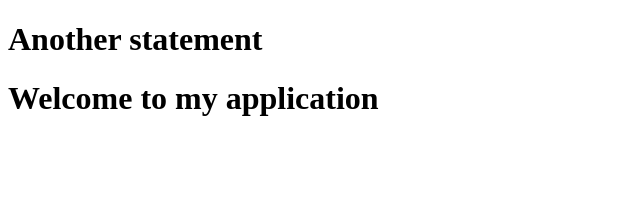
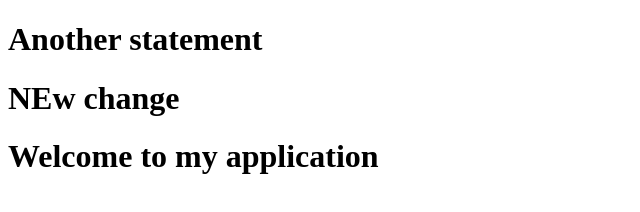
Before and after one commit to sbmadake/myappcode, a plain HTML site: page index.html in a window 1280 px wide. Shown: the whole page, without its empty margins (0-640 px from the left). Drawn offline with Linux system fonts and the light colour scheme.

Commit message:
New change

```diff
--- a/index.html
+++ b/index.html
@@ -7,6 +7,7 @@
 </head>
 <body>
     <h1>Another statement</h1>
+    <h1> NEw change</h1>
     <h1>Welcome to my application</h1>
 </body>
 </html>
```
Also changed, not shown: 1 other file.
